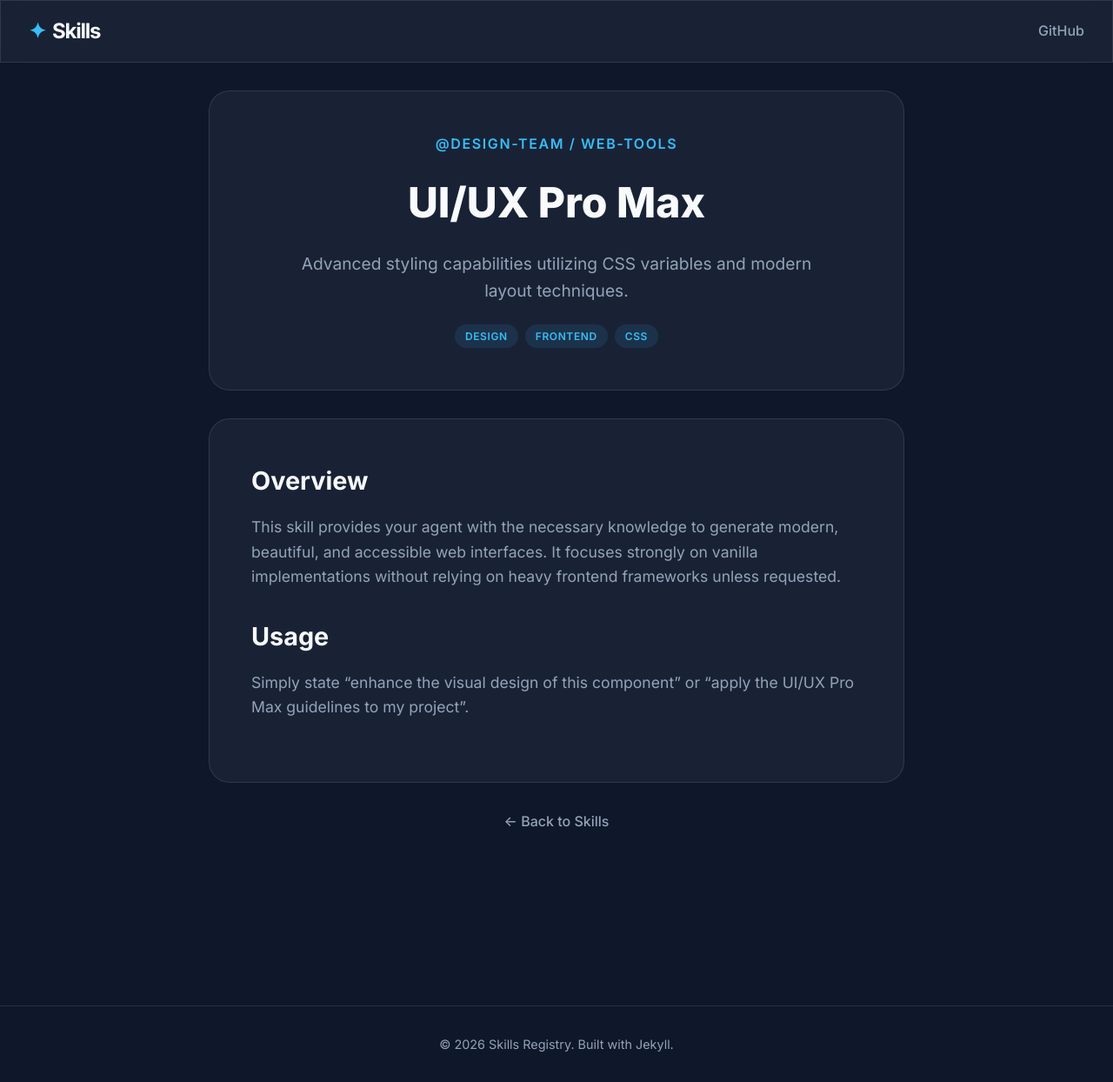
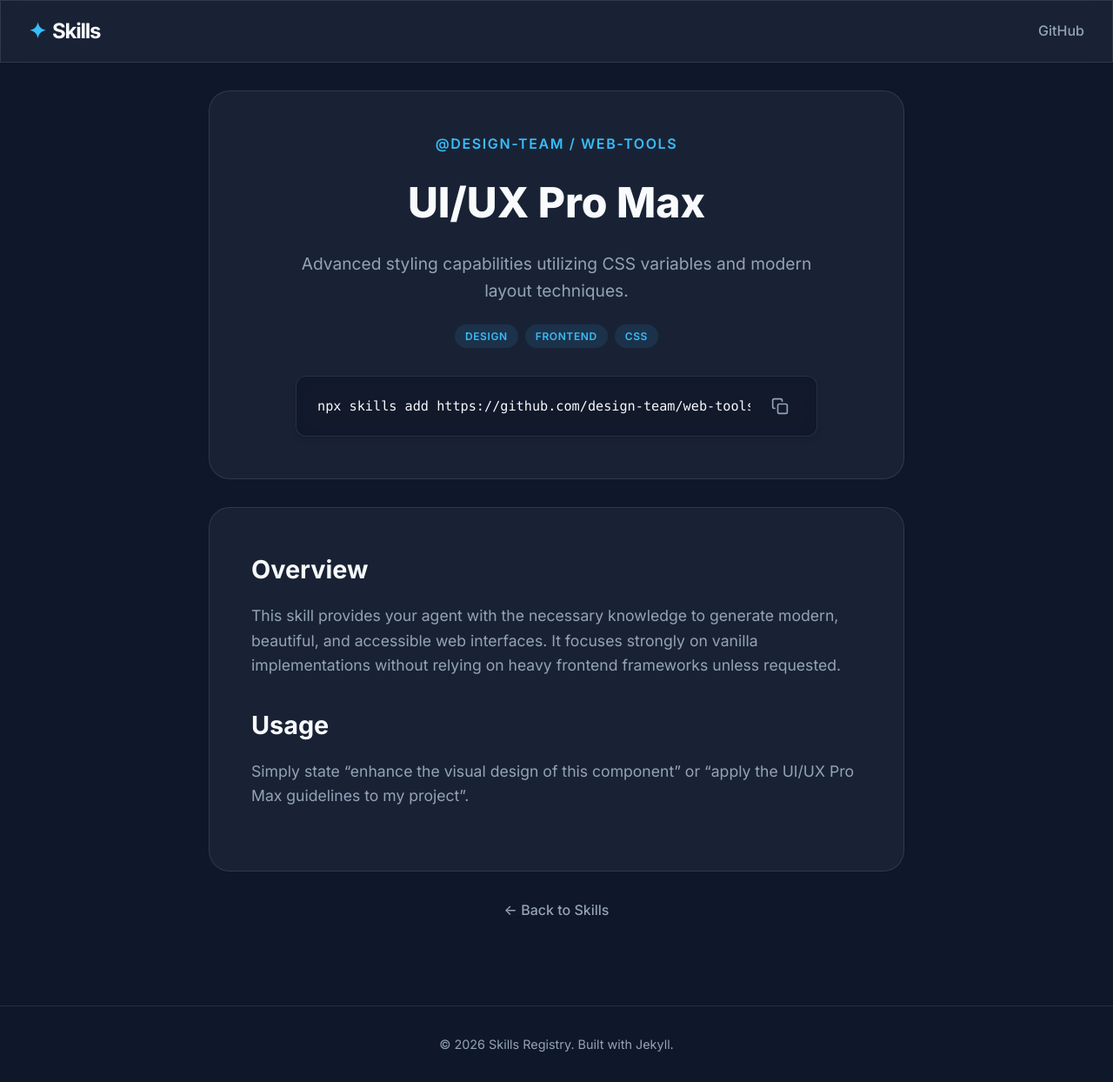
Before and after one commit to tworimpa/skills, a Jekyll site: the page built from _skills/design-team/web-tools/ui-ux-pro-max.md, in a window 1280 px wide and 1244 px high. Shown: the whole window at 87% size. Built offline with Jekyll 4.4.1, drawn with Linux system fonts in a browser that asks for light colours.

Commit message:
update pages
Signed-off-by: Seunghwan Lee <sh.cat.lee@gmail.com>

```diff
--- a/_layouts/skill_detail.html
+++ b/_layouts/skill_detail.html
@@ -14,7 +14,34 @@ layout: default
         <span class="tag">{{ tag }}</span>
       {% endfor %}
     </div>
+
+    <!-- Installation Command -->
+    <div class="install-command-wrapper">
+      <div class="install-command glass">
+        <span class="command-text" id="installCmd">npx skills add https://github.com/{{ page.author }}/{{ page.repo }} --skill {{ page.id }}</span>
+        <button class="copy-button" onclick="copyCommand()" aria-label="Copy command">
+          <svg xmlns="http://www.w3.org/2000/svg" width="20" height="20" viewBox="0 0 24 24" fill="none" stroke="currentColor" stroke-width="2" stroke-linecap="round" stroke-linejoin="round">
+            <rect x="9" y="9" width="13" height="13" rx="2" ry="2"></rect>
+            <path d="M5 15H4a2 2 0 0 1-2-2V4a2 2 0 0 1 2-2h9a2 2 0 0 1 2 2v1"></path>
+          </svg>
+        </button>
+      </div>
+      <span class="copy-feedback" id="copyFeedback">Copied!</span>
+    </div>
   </div>
+
+  <script>
+    function copyCommand() {
+      const cmdText = document.getElementById('installCmd').innerText;
+      navigator.clipboard.writeText(cmdText).then(() => {
+        const feedback = document.getElementById('copyFeedback');
+        feedback.classList.add('show');
+        setTimeout(() => {
+          feedback.classList.remove('show');
+        }, 2000);
+      });
+    }
+  </script>
 
   <div class="skill-content glass">
     {{ content }}
--- a/_skills/ui-ux-pro-max.md
+++ b/_skills/design-team/web-tools/ui-ux-pro-max.md
@@ -3,6 +3,7 @@ title: UI/UX Pro Max
 description: Advanced styling capabilities utilizing CSS variables and modern layout techniques.
 author: design-team
 repo: web-tools
+id: ui-ux-pro-max
 permalink: /design-team/web-tools/ui-ux-pro-max/
 tags: [design, frontend, css]
 ---
--- a/assets/css/style.css
+++ b/assets/css/style.css
@@ -282,6 +282,83 @@ footer {
 
 .skill-detail-header .skill-tags {
   justify-content: center;
+  margin-bottom: 2rem;
+}
+
+/* Install Command Styles */
+.install-command-wrapper {
+  position: relative;
+  max-width: 600px;
+  margin: 0 auto;
+}
+
+.install-command {
+  display: flex;
+  align-items: center;
+  justify-content: space-between;
+  background: rgba(15, 23, 42, 0.8);
+  padding: 1rem 1.5rem;
+  border-radius: 12px;
+  font-family: ui-monospace, SFMono-Regular, Menlo, Monaco, Consolas, monospace;
+  font-size: 0.95rem;
+  color: var(--text-main);
+  border: 1px solid var(--card-border);
+  box-shadow: 0 4px 6px -1px rgba(0, 0, 0, 0.2);
+}
+
+.command-text {
+  overflow-x: auto;
+  white-space: nowrap;
+  margin-right: 1rem;
+}
+
+/* Scrollbar hiding for the command text if it overflows */
+.command-text::-webkit-scrollbar {
+  display: none;
+}
+.command-text {
+  -ms-overflow-style: none;  /* IE and Edge */
+  scrollbar-width: none;  /* Firefox */
+}
+
+.copy-button {
+  background: transparent;
+  border: none;
+  color: var(--text-muted);
+  cursor: pointer;
+  padding: 0.5rem;
+  display: flex;
+  align-items: center;
+  justify-content: center;
+  border-radius: 8px;
+  transition: all 0.2s;
+  flex-shrink: 0;
+}
+
+.copy-button:hover {
+  background: rgba(56, 189, 248, 0.1);
+  color: var(--accent-color);
+}
+
+.copy-feedback {
+  position: absolute;
+  top: -30px;
+  right: 10px;
+  background: var(--accent-color);
+  color: #0f172a;
+  padding: 0.25rem 0.75rem;
+  border-radius: 9999px;
+  font-size: 0.8rem;
+  font-weight: 700;
+  opacity: 0;
+  transform: translateY(10px);
+  transition: all 0.3s cubic-bezier(0.175, 0.885, 0.32, 1.275);
+  pointer-events: none;
+}
+
+.copy-feedback.show {
+  opacity: 1;
+  transform: translateY(0);
 }
 
 .skill-content {
```
Also changed, not shown: _skills/vercel-labs/skills/find-skills.md (renamed from _skills/find-skills.md, +1 -0 lines).
